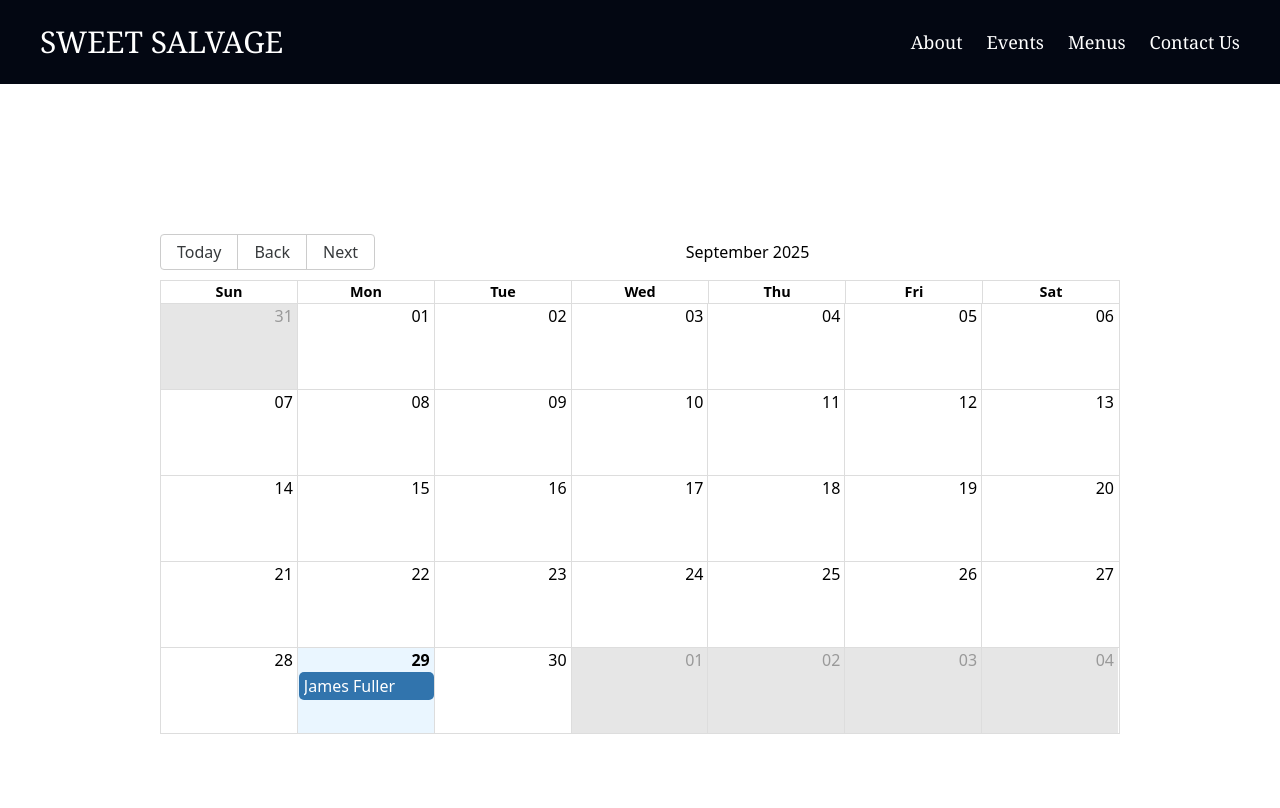
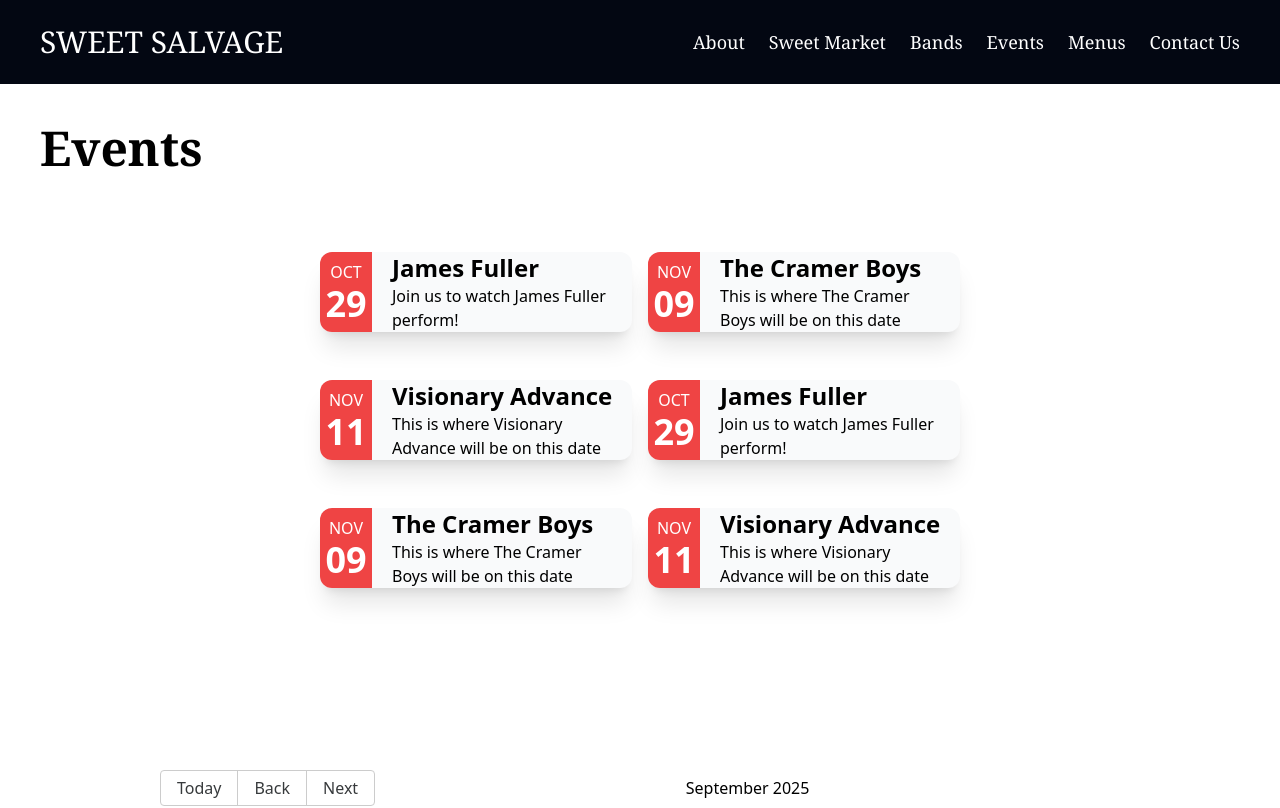
Before and after one commit to b-crites/sweetsalvage, a Next.js app: page /events in a window 1280 px wide. Shown: the top 808 px of the page. Built offline with nearby package versions, Linux system fonts and the light colour scheme.

Commit message:
Band Page almost done, also trying to get the vercel working

```diff
--- a/app/bands/[id]/page.jsx
+++ b/app/bands/[id]/page.jsx
@@ -14,11 +14,23 @@ const BandPage = ({ params }) => {
   }
 
   return (
-    <div>
-      <h1>{band.name}</h1>
-      <p><strong>Genre:</strong> {band.genre}</p>
-      <p>{band.description}</p>
-      <button onClick={() => router.back()}>Go Back</button>
+    <div className=' mx-auto w-3/5 grid grid-cols-1'>
+        <div className=' col-span-1 mt-10 ms-10'>
+        <h1 className='font-semibold text-5xl'>{band.name}</h1>
+        </div>
+    <div className=' col-span-1 w-8/12'>
+    <div className='grid lg:grid-cols-2 grid-cols-1'>
+        <div className=' col-span-1'>
+      <p className='pt-5 ms-10 font-semibold text-xl'><span className='text-xl font-bold'>Band Member(s): </span> {band.members}</p>
+      <p className='pt-5 ms-10 font-semibold text-xl'><span className='text-xl font-bold'>Genre:</span> {band.genre}</p>
+      <div className='mt-5 ms-10'>
+      <p className='text-xl font-bold'>Biography:<span className='font-semibold text-xl'> {band.description} </span></p>
+
+      </div>
+      </div>
+      </div>
+      <button className=' bg-gray-300 rounded-md py-2 px-4' onClick={() => router.back()}>Go Back</button>
+    </div>
     </div>
   );
 };
--- a/app/bands/page.jsx
+++ b/app/bands/page.jsx
@@ -3,16 +3,30 @@ import Link from 'next/link';
 import { bands } from '../data/bands';
 
 const BandsList = () => (
-  <div>
-    <h1>Band Directory</h1>
-    <ul>
-      {bands.map((band) => (
-        <li key={band.id}>
-          <Link href={`/bands/${band.id}`}>{band.name}</Link>
-        </li>
-      ))}
-    </ul>
+    <>
+    <div className='mt-10 lg:ms-10 mb-5'>
+
+
+    <h1 className= 'font-bold font-serif lg:text-left text-center text-5xl'>Band Information</h1>
+    </div>
+  <div className=' mx-auto lg:w-7/12 w-10/12'>
+    <div className='grid pt-8 place-items-center     lg:grid-cols-3 md:grid-cols-2 grid-cols-1 gap-6'>
+  {bands.map((band) => (
+    <div className='' key={band.id}>
+      <Link href={`/bands/${band.id}`}>
+        <div className='relative shadow-2xl rounded-2xl bg-red-300 w-64 h-56 overflow-hidden'>
+          <img src={band.img} alt={`${band.name} image`} className='bandImg object-fill transition-transform duration-300' />
+          <div className='absolute bottom-0 w-full h-10 bg-white font-bold text-lg rounded-b-2xl flex items-center justify-center'>
+            {band.name}
+          </div>
+        </div>
+      </Link>
+    </div>
+  ))}
+</div>
+
   </div>
+  </>
 );
 
 export default BandsList;
--- a/app/components/Header.jsx
+++ b/app/components/Header.jsx
@@ -39,6 +39,12 @@ function Header() {
         <ul className="hidden md:flex text-white font-serif text-lg space-x-6">
           <li>
             <Link href="/about-us"><button>About</button></Link>
+          </li>
+          <li>
+            <Link href="/sweet-market"><button>Sweet Market</button></Link>
+          </li>
+          <li>
+            <Link href="/bands"><button>Bands</button></Link>
           </li>
           <li>
           <Link href="/events"><button>Events</button></Link></li>
--- a/app/contact/page.jsx
+++ b/app/contact/page.jsx
@@ -7,10 +7,11 @@ export default function Contact() {
         <div className="grid grid-cols-1 lg:grid-cols-2 w-11/12 lg:w-3/4 mx-auto">
           <div className="col-span-1 text-center mt-10">
             <h2 className="font-bold text-4xl">Contact Us</h2>
-            <div className="grid grid-cols-2 lg:grid-cols-1 mt-10">
+            <h2 className="font-bold text-2xl mt-5">Hours:</h2>
+            <div className="grid grid-cols-2 mt-5">
             {/* HOURS */}
             <div className="col-span-1">
-                <p className="font-bold text-2xl">Hours:</p>
+                <p className="font-bold text-2xl">Sweet Market:</p>
             <ul className=" me-auto">
               <li>Sunday: 10 AM–6 PM</li>
               <li>Monday: Closed</li>
@@ -23,6 +24,19 @@ export default function Contact() {
             </ul>
             </div>
             <div className="col-span-1">
+                <p className="font-bold text-2xl">Pavillion:</p>
+            <ul className=" me-auto">
+              <li>Sunday: 10 AM–6 PM</li>
+              <li>Monday: Closed</li>
+              <li>Tuesday: 11 AM–8 PM</li>
+              <li>Wednesday: 11 AM–8 PM</li>
+              <li>Thursday: 11 AM–9 PM</li>
+              <li>Friday: 11 AM–9 PM</li>
+              <li>Saturday: 11 AM–9 PM</li>
+
+            </ul>
+            </div>
+            <div className="col-span-2">
                 <p className="font-bold text-2xl">Location:</p>
             {/* LOCATION */}
             <p>Address: 4425 Main St, Springfield, OR 97478</p>
--- a/app/data/bands.js
+++ b/app/data/bands.js
@@ -1,6 +1,6 @@
 // data/bands.js
 export const bands = [
-    { id: '1', name: 'The Beatles', genre: 'Rock', description: 'Legendary rock band from the 1960s.' },
-    { id: '2', name: 'Pink Floyd', genre: 'Psychedelic Rock', description: 'Known for their progressive and psychedelic music.' },
+    { id: 'the-cramer-boys', img:"/Img/Cramer Boys.png", members: "Person 1 (Left), Person 2 (Middle), Person 3 (Right)", name: 'The Cramer Boys', genre: 'Country', description: 'Legendary music played by legendary people. .' },
+    { id: 'james-fuller', name: 'James Fuller', genre: 'Country', description: 'Person who like some good music.' },
     { id: '3', name: 'Led Zeppelin', genre: 'Hard Rock', description: 'Pioneers of hard rock and heavy metal.' },
   ];
--- a/app/events/page.jsx
+++ b/app/events/page.jsx
@@ -28,6 +28,51 @@ export default function Events() {
       }
 
   ]);
+
+  const bandEvents = [
+    {
+      date: "29",
+      day: "TUES",
+      month: "OCT",
+      name: "James Fuller",
+      description: "Join us to watch James Fuller perform!",
+    },
+    {
+      date: "09",
+      day: "SAT",
+      month: "NOV",
+      name: "The Cramer Boys",
+      description: "This is where The Cramer Boys will be on this date",
+    },
+    {
+      date: "11",
+      day: "MON",
+      month: "NOV",
+      name: "Visionary Advance ",
+      description: "This is where Visionary Advance will be on this date",
+    },
+    {
+      date: "29",
+      day: "TUES",
+      month: "OCT",
+      name: "James Fuller",
+      description: "Join us to watch James Fuller perform!",
+    },
+    {
+      date: "09",
+      day: "SAT",
+      month: "NOV",
+      name: "The Cramer Boys",
+      description: "This is where The Cramer Boys will be on this date",
+    },
+    {
+      date: "11",
+      day: "MON",
+      month: "NOV",
+      name: "Visionary Advance ",
+      description: "This is where Visionary Advance will be on this date",
+    },
+  ];
 
   const [isModalOpen, setIsModalOpen] = useState(false);
   const [selectedEvent, setSelectedEvent] = useState(null);
@@ -105,6 +150,30 @@ export default function Events() {
 
 
   return (
+    <>
+    <div className="mt-10 ms-10 text-center lg:text-left">
+      <h2 className="font-semibold font-serif text-5xl">
+        Events
+      </h2>
+    </div>
+<div className="pt-20 lg:w-1/2 grid grid-cols-1 lg:grid-cols-2 gap-4 lg:mx-auto mx-5">
+{bandEvents.map((item, index) => (
+              <div
+                key={index}
+                className="grid grid-cols-6 shadow-xl bg-gray-50 rounded-xl mb-8"
+              >
+                <div className="col-span-1 text-center text-white py-2 bg-red-500 rounded-l-xl ">
+                  <h4 className="">{item.month}</h4>
+                  <h4 className="text-4xl font-semibold">{item.date}</h4>
+                </div>
+                <div className="col-span-5 ms-5">
+                  <h3 className=" font-bold text-2xl  ">{item.name}</h3>
+                  <p className="me-4">{item.description}</p>
+                </div>
+              </div>
+            ))}
+</div>
+
     <div style={{ textAlign: "center" }}>
       <MonthSelectionModal
         isOpen={showModal}
@@ -150,5 +219,6 @@ export default function Events() {
       </div>
       <EventsModal isOpen={isModalOpen} onClose={() => setIsModalOpen(false)} event={selectedEvent} />
     </div>
+    </>
   );
 }
--- a/app/globals.css
+++ b/app/globals.css
@@ -7,3 +7,7 @@
     align-items: center;
     display: flex;
 }
+
+.bandImg:hover {
+    transform: scale(105%);
+}
--- a/app/page.js
+++ b/app/page.js
@@ -2,7 +2,6 @@
 
 
 import Link from "next/link";
-import Form from "./components/Form";
 
 export default function Home() {
   const events = [
```
